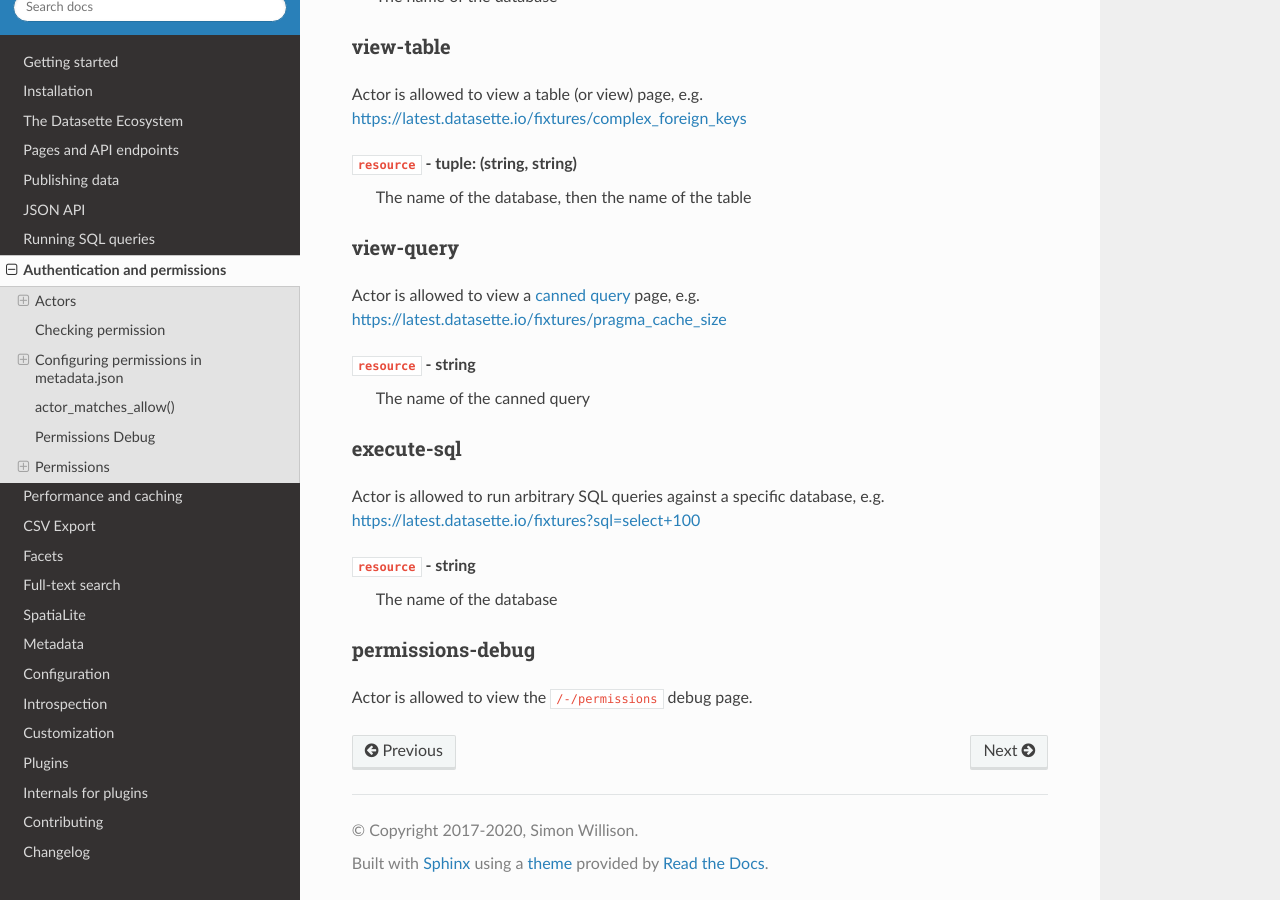
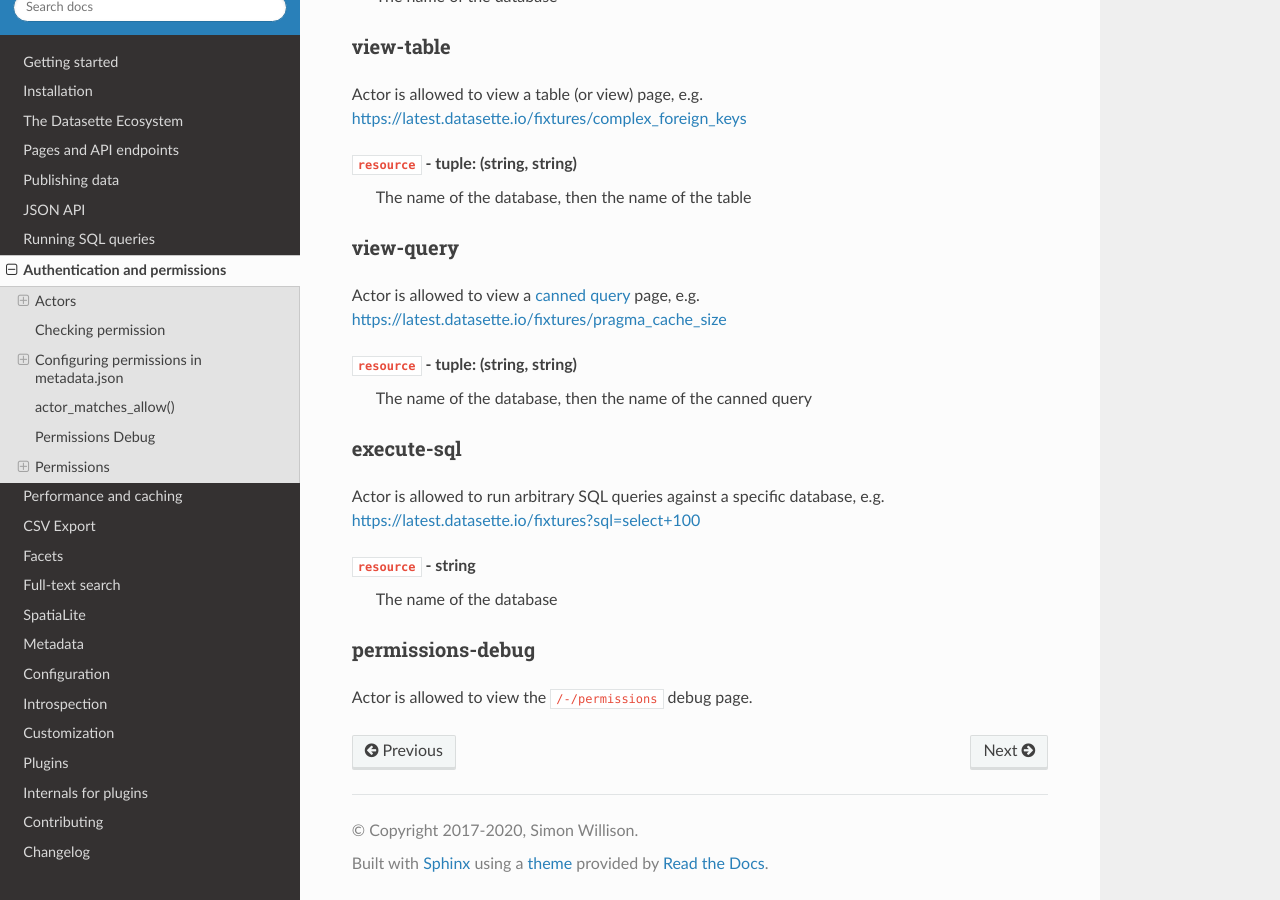
Before and after one commit to simonw/datasette, a Sphinx documentation site: the page built from docs/authentication.rst, in a window 1280 px wide and 900 px high, scrolled down 5447 px. Built offline with Sphinx 7.4.7 and the Read the Docs theme 2.0.0, drawn with Linux system fonts in a browser that asks for light colours.

Commit message:
Corrected documentation for resource in view-query

```diff
--- a/docs/authentication.rst
+++ b/docs/authentication.rst
@@ -245,7 +245,6 @@ view-instance
 
 Top level permission - Actor is allowed to view any pages within this instance, starting at https://latest.datasette.io/
 
-
 .. _permissions_view_database:
 
 view-database
@@ -283,8 +282,8 @@ view-query
 
 Actor is allowed to view a :ref:`canned query <canned_queries>` page, e.g. https://latest.datasette.io/fixtures/pragma_cache_size
 
-``resource`` - string
-    The name of the canned query
+``resource`` - tuple: (string, string)
+    The name of the database, then the name of the canned query
 
 .. _permissions_execute_sql:
 
```
